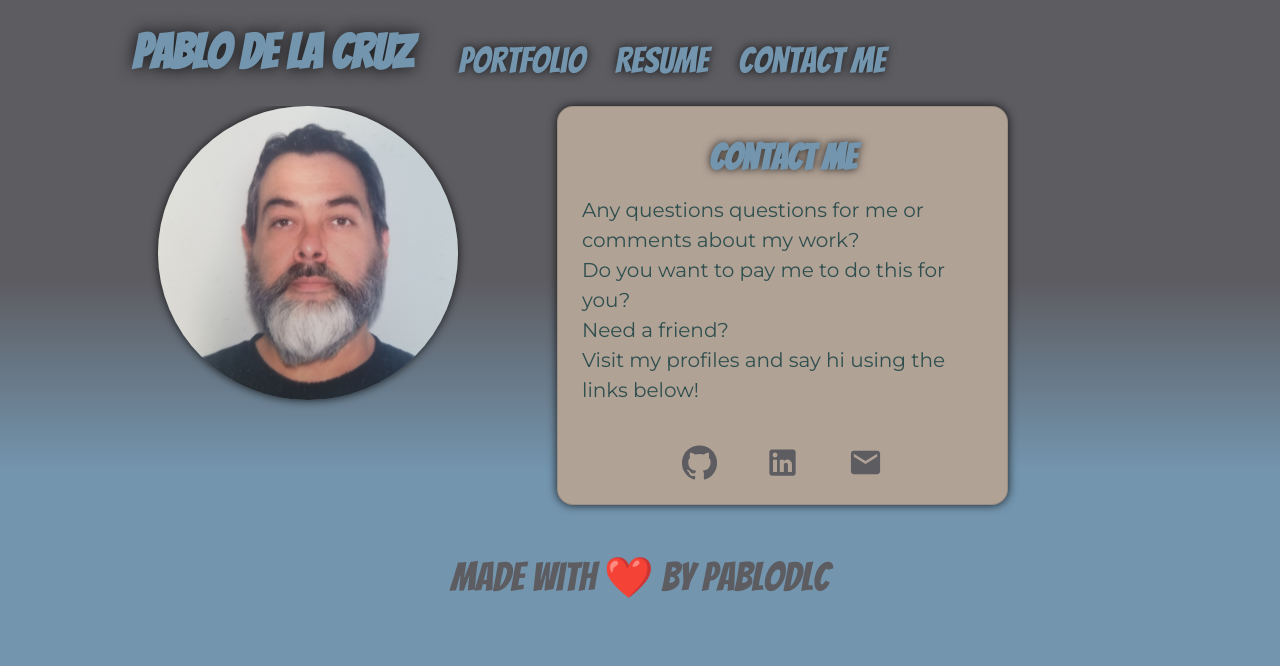
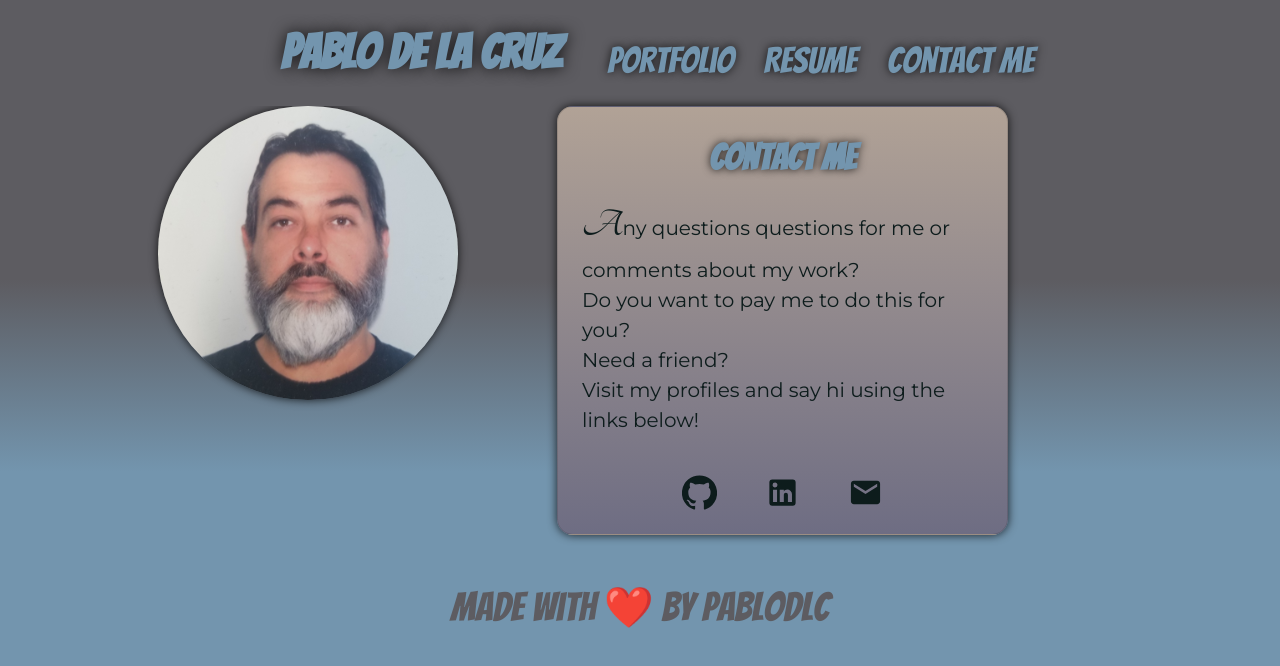
Before and after one commit to pablodlc/pablodlc.github.io, a React (Create React App) app: page /contact in a window 1280 px wide. Shown: the top 666 px of the page. Built offline with nearby package versions, Linux system fonts and the light colour scheme; a web font is replaced by a local one.

Commit message:
fixed typos, updated styles

```diff
--- a/src/App.css
+++ b/src/App.css
@@ -28,6 +28,11 @@
     color: #61dafb;
 }
 
+p::first-letter {
+    font-size: 40px;
+    font-family: "Tangerine", cursive;
+}
+
 @keyframes App-logo-spin {
     from {
         transform: rotate(0deg);
--- a/src/components/Contact.js
+++ b/src/components/Contact.js
@@ -36,7 +36,7 @@ const useStyles = makeStyles({
     card: {
         padding: '12px 24px 0 24px',
         borderRadius: '16px',
-        backgroundColor: '#b1a296',
+        background: 'linear-gradient(to bottom, #b1a296, #6e6d83)',
         boxShadow: '0 0 10px rgba(0, 0, 0, 0.8)'
     },
     h1: {
@@ -50,7 +50,7 @@ const useStyles = makeStyles({
     },
     monts: {
         fontFamily: '"Montserrat", sans- serif',
-        color: '#2f4f4f',
+        color: '#0d1c1c',
         fontSize: '20px'
     },
 
@@ -92,15 +92,15 @@ function Contact() {
                         <div className='text-center'>
 
                             <a href="https://github.com/pablodlc" target="blank">
-                                <GitHubIcon className={classes.item} fontSize='large' style={{ textDecoration: 'none', color: '#5d5c61', margin: '24px' }} />
+                                <GitHubIcon className={classes.item} fontSize='large' style={{ textDecoration: 'none', color: '#0d1c1c', margin: '24px' }} />
                             </a>
 
                             <a href="https://www.linkedin.com/in/pablodlc" target="blank">
-                                <LinkedInIcon className={classes.item} fontSize='large' style={{ textDecoration: 'none', color: '#5d5c61', margin: '24px' }} />
+                                <LinkedInIcon className={classes.item} fontSize='large' style={{ textDecoration: 'none', color: '#0d1c1c', margin: '24px' }} />
                             </a>
 
                             <a href="mailto://pablodlc@gmail.com" target="blank">
-                                <EmailIcon className={classes.item} fontSize='large' style={{ textDecoration: 'none', color: '#5d5c61', margin: '24px' }} />
+                                <EmailIcon className={classes.item} fontSize='large' style={{ textDecoration: 'none', color: '#0d1c1c', margin: '24px' }} />
                             </a>
 
                         </div>
--- a/src/components/Home.js
+++ b/src/components/Home.js
@@ -33,8 +33,8 @@ const useStyles = makeStyles({
     },
     card: {
         borderRadius: '16px',
-        backgroundColor: '#b1a296',
-        boxShadow: '0 0 10px rgba(0, 0, 0, 0.8)'
+        boxShadow: '0 0 10px rgba(0, 0, 0, 0.8)',
+        background: 'linear-gradient(to bottom, #b1a296, #6e6d83)'
     },
     bioText: {
         display: 'flex',
@@ -42,7 +42,7 @@ const useStyles = makeStyles({
         alignItems: 'center',
         padding: '25px 25px 12px 25px',
         fontFamily: '"Montserrat", sans- serif',
-        color: '#2f4f4f',
+        color: '#0d1c1c',
         textAlign: 'justify',
         fontSize: '18px'
     },
--- a/src/components/Portfolio.js
+++ b/src/components/Portfolio.js
@@ -32,7 +32,7 @@ const useStyles = makeStyles({
     welcomeCard: {
         width: '75%',
         borderRadius: '16px',
-        backgroundColor: '#b1a296',
+        background: 'linear-gradient(to bottom, #b1a296, #6e6d83)',
         padding: '15px 24px 0px',
         marginBottom: '24px',
         color: '#7395ae',
@@ -49,7 +49,7 @@ const useStyles = makeStyles({
     portText: {
         display: 'flex',
         fontFamily: '"Montserrat", sans- serif',
-        color: '#2f4f4f',
+        color: '#0d1c1c',
         textAlign: 'justify',
         fontSize: '18px'
     },
@@ -66,11 +66,11 @@ const useStyles = makeStyles({
         flexDirection: 'row',
         alignItems: 'center',
         borderRadius: '16px',
-        backgroundColor: '#b1a296',
+        background: 'linear-gradient(to bottom, #b1a296, #6e6d83)',
         width: '100%',
         padding: '0px 12px',
         marginBottom: '24px 12px 24px 12px',
-        color: '#5d5c61',
+        color: '##0d1c1c',
         boxShadow: '0 0 10px rgba(0, 0, 0, 0.8)'
     },
     portItemTitle: {
@@ -110,8 +110,8 @@ function Portfolio() {
                                 <div className={classes.portText}>
                                     <p>
                                         Welcome to my portfolio.
-                                        I am new to programming, but in a short time I've been able to make a decent portfolio of which I'm proud. I chose to introduce you to my work with a couple of group projects. The first is group project 2 of 3 from my boot camp called <span className="title">My Movie List</span>. This project follows the MVC framework and uses Sequelize to store a database. <span className="title">Trivia with a Twist!</span> is my first group project from the boot camp, where we utilized two server-side APIs to create quiz application. The next piece is I'm including is <span className="title">budget-tracker</span>, my first PWA--which means it works without an internet connection and can be installed as its own app on most smart devices. Even though it's not a deployed application, I waned to showcase my backend skills with <span className="title">soc-net</span>. <span className="title">soc-net</span> is a social networking backend application that stores Users and Friends, as we'll as Users' Thoughts and friends' Reactions to those Thoughts with MongooseDB. The next piece is <span className="title">Work Day Scheduler</span>, where I utilized two APIs to create a simple app that shows weather conditions of cities based on the user's input. <span className="title">Ramones</span>. Seriously, that page is great if only because of its subject.
-                                        Finally, while you're here, feel free to check out my old portfolio <a href='https://pablodlc.github.io/portfolio-old/' target="_blank" rel="noreferrer" style={{ textDecoration: 'none', color: '#2f4f4f' }}>here</a>. This one was made 15 weeks earlier than the one you're visiting now, and I'd like to think I've made some progress along the way.
+                                        I am new to programming, but in a short time I've been able to make a decent portfolio of which I'm proud. I chose to introduce you to my work with a couple of group projects. The first is group project 2 of 3 from my boot camp called <span className="title">My Movie List</span>. This project follows the MVC framework and uses Sequelize to store a database. <span className="title">Trivia with a Twist!</span> is my first group project from the boot camp, where we utilized two server-side APIs to create quiz application. The next piece is I'm including is <span className="title">budget-tracker</span>, my first PWA--which means it works without an internet connection and can be installed as its own app on most smart devices. Even though it's not a deployed application, I wanted to showcase my backend skills with <span className="title">soc-net</span>. <span className="title">soc-net</span> is a social networking backend application that stores Users and Friends, as we'll as Users' Thoughts and friends' Reactions to those Thoughts with MongooseDB. The next piece is <span className="title">Work Day Scheduler</span>, where I utilized two APIs to create a simple app that shows weather conditions of cities based on the user's input. <span className="title">Ramones</span>. Seriously, that page is great if only because of its subject.
+                                        Finally, while you're here, feel free to <span style={{ fontWeight: "bold" }}>check out my old portfolio <a href='https://pablodlc.github.io/portfolio-old/' target="_blank" rel="noreferrer" style={{ textDecoration: 'none', color: '#2f4f4f' }}>here</a> </span>. This one was made 15 weeks earlier than the one you're visiting now, and I'd like to think I've made some progress along the way.
                                     </p>
                                 </div>
                             </Card.Body>
--- a/src/components/Resume.js
+++ b/src/components/Resume.js
@@ -186,9 +186,7 @@ function Resume() {
                                                 <div className={classes.bold}>
                                                     The University of Arizona Continuing & Professional Education, Tucson, Az.
                                                 </div>
-                                                Full-Stack Web Development Certification (not yet obtained)
-                                                <br />
-                                                Expected graduation date: 8/19/2021
+                                                Full-Stack Web Development Certification
                                             </p>
 
                                             <p>
--- a/src/components/pageEls/Nav.js
+++ b/src/components/pageEls/Nav.js
@@ -1,5 +1,5 @@
 import React from "react";
-import { Navbar, Nav, Container } from 'react-bootstrap';
+import { Navbar, Nav, Row } from 'react-bootstrap';
 import { Link } from "react-router-dom";
 import { makeStyles } from '@material-ui/core/styles';
 import '../../App.css';
@@ -9,6 +9,8 @@ const useStyles = makeStyles({
     navbar: {
         backgroundColor: '#5d5c61',
         width: '100%',
+        display: 'flex',
+        justifyContent: 'space-evenly'
     },
     flexRow: {
         display: 'flex',
@@ -64,9 +66,9 @@ function Header() {
 
     return (
 
-        <Container>
-            <Navbar collapseOnSelect expand="lg" fluid className={classes.navbar}>
 
+        <Navbar collapseOnSelect expand="lg" fluid className={classes.navbar}>
+            <Row>
 
                 <div className={classes.navItems}>
                     <h1 className={classes.h1} id="navH1">
@@ -87,9 +89,9 @@ function Header() {
                     </Navbar.Collapse>
                 </div>
 
+            </Row>
+        </Navbar >
 
-            </Navbar >
-        </Container>
     )
 }
 
```
